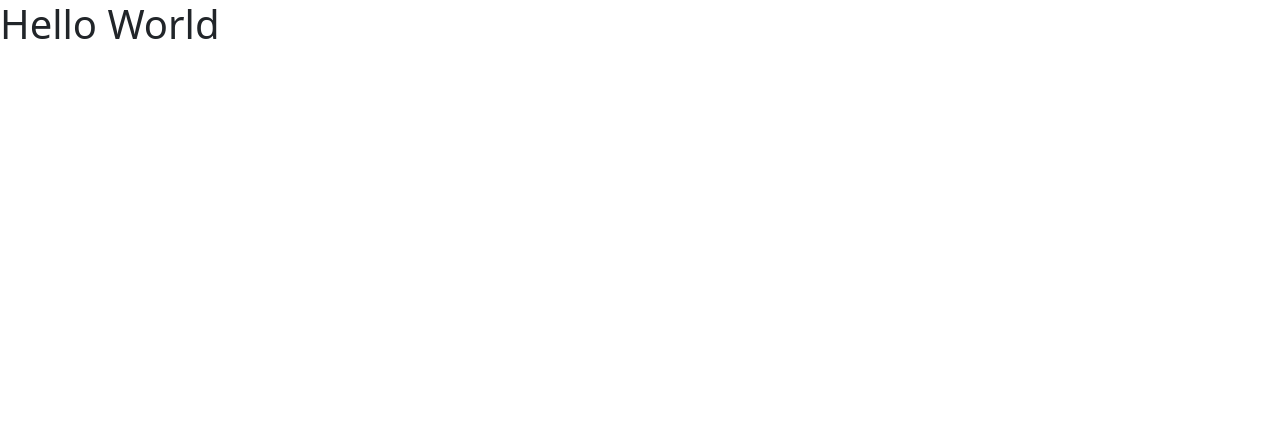
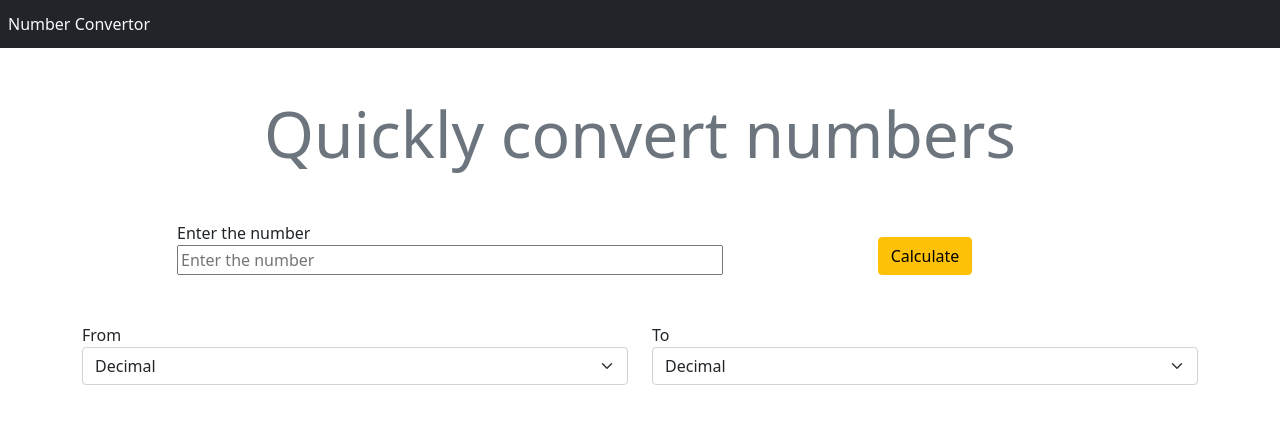
Before and after one commit to A-J-Sarmah/number-convertor, a React (Create React App) app: page / in a window 1280 px wide. Shown: the top 424 px of the page. Built offline with nearby package versions, Linux system fonts and the light colour scheme.

Commit message:
End of Day 1 work basic UI implementation, Updated README.md installed redux and react-redux dependencies .

```diff
--- a/package.json
+++ b/package.json
@@ -8,7 +8,9 @@
     "@testing-library/user-event": "^12.1.10",
     "react": "^17.0.2",
     "react-dom": "^17.0.2",
+    "react-redux": "^7.2.5",
     "react-scripts": "4.0.3",
+    "redux": "^4.1.1",
     "web-vitals": "^1.0.1"
   },
   "scripts": {
--- a/src/App.js
+++ b/src/App.js
@@ -1,6 +1,12 @@
-function App() {
+import {Navbar} from "./Components/Navbar"
+import {Form} from "./Components/Form";
+
+const App = () => {
   return (
-        <h1>Hello World</h1>
+      <>
+        <Navbar/>
+          <Form/>
+      </>
   );
 }
 
--- /dev/null
+++ b/src/Components/Form.js
@@ -0,0 +1,38 @@
+export let Form = () => {
+ return(
+       <div className="container">
+         <div className="row justify-content-center mb-5">
+          <p className="display-3 text-muted text-center my-5">
+           Quickly convert numbers
+          </p>
+          <div className="col-xl-6 col-12 d-flex flex-column justify-content-center">
+           <label>Enter the number</label>
+           <input type="text" className="w-100" id="amount" placeholder="Enter the number"/>
+          </div>
+          <div className="col-xl-4 col-6 d-flex justify-content-center">
+            <button className="btn btn-warning py-0 mt-3">Calculate</button>
+          </div>
+         </div>
+         <div className="row justify-content-center mb-5">
+            <div className="col-xl-6 col-12">
+                <label>From</label>
+                <select className="form-select" aria-label="Default select example">
+                    <option value="decimal">Decimal</option>
+                    <option value="binary">Binary</option>
+                    <option value="octal">Octal</option>
+                    <option value="hex">Hex</option>
+                </select>
+            </div>
+             <div className="col-xl-6 col-12">
+                 <label>To</label>
+                 <select className="form-select" aria-label="Default select example">
+                     <option value="decimal">Decimal</option>
+                     <option value="binary">Binary</option>
+                     <option value="octal">Octal</option>
+                     <option value="hex">Hex</option>
+                 </select>
+             </div>
+         </div>
+       </div>
+ )
+}
--- /dev/null
+++ b/src/Components/Navbar.js
@@ -0,0 +1,9 @@
+export const Navbar = () => {
+    return(
+        <nav className="navbar navbar-dark bg-dark">
+            <div>
+               <p className="my-0 ms-2 py-1 text-light">Number Convertor</p>
+            </div>
+        </nav>
+    )
+}
--- a/src/index.js
+++ b/src/index.js
@@ -1,10 +1,20 @@
 import React from 'react';
 import ReactDOM from 'react-dom';
 import App from './App';
+import { createStore } from "redux";
+import {Provider} from "react-redux";
+
+const store = createStore(()=>{
+    return {}
+});
+
+store.subscribe(()=>{
+    console.log(store.getState());
+})
 
 ReactDOM.render(
-  <React.StrictMode>
+  <Provider store={store}>
     <App />
-  </React.StrictMode>,
+  </Provider>,
   document.getElementById('root')
 );
```
Also changed, not shown: src/reducer.js (added), 2 other files (tests, documents, lock files or other folders).
